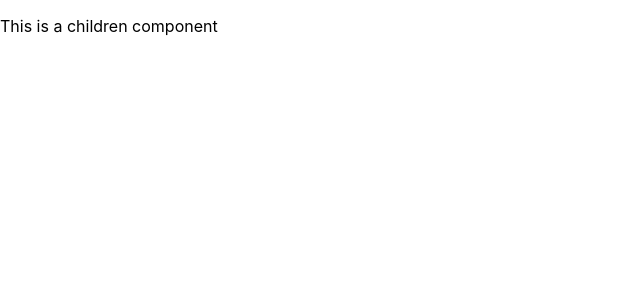
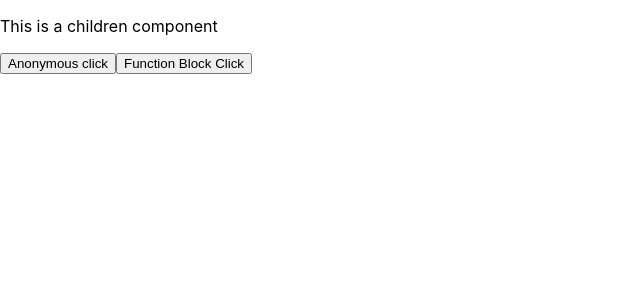
Before and after one commit to pythonhubdev/react_learning, a React (Create React App) app: page / in a window 1280 px wide. Shown: the top 300 px of the page, without its empty margins (0-640 px from the left). Built offline with nearby package versions, Linux system fonts and the light colour scheme.

Commit message:
Event handlers and listening to events in react

```diff
--- a/src/App.js
+++ b/src/App.js
@@ -4,8 +4,6 @@ import CComponent from "./Components/Component";
 function App() {
     return (
         <div>
-            {/*Wrapping the children component with the CComponent.
-            Since we are using the children prop, we can pass* any component as a child to the CComponent */}
             <CComponent>
                 <ChildrenComponent/>
             </CComponent>
--- a/src/Components/Component.jsx
+++ b/src/Components/Component.jsx
@@ -2,12 +2,41 @@ import "./Component.css"; // Importing CSS files
 
 
 const CustomComponent = (props) => {
+
+    const handleClick = () => {
+        // Passing a function to the onClick attribute
+        console.log("Simple click");
+        alert("Simple click");
+    }
+
     return (
         <div>
             <div>
-                {/* Passing children via props: with the help of this,
-                we can pass another HTML component as children */}
                 {props.children}
+                {/*
+                    With the help of JSX syntax,
+                    you will be able to add function to a native HTML element via the custom attributes provided via React
+                */}
+                <button
+                    onClick={
+                        () => {
+                            // Passing an anonymous function to the onClick attribute
+                            console.log("Simple click");
+                            alert("Simple click");
+                        }
+                    }>Anonymous click
+                </button>
+                {/*
+                    When using JSX code, it's important to keep in mind that the code will be parsed before the
+                    browser renders the page. Therefore, it's recommended that you pass the function name as a
+                    reference instead of calling the function directly. This can help improve the efficiency and
+                    performance of your code. By passing the function name, you ensure that the function is only
+                    called when it's actually needed, rather than being called unnecessarily during the parsing stage.
+                 */}
+                <button
+
+                    onClick={handleClick}>Function Block Click
+                </button>
             </div>
         </div>
     );
```
